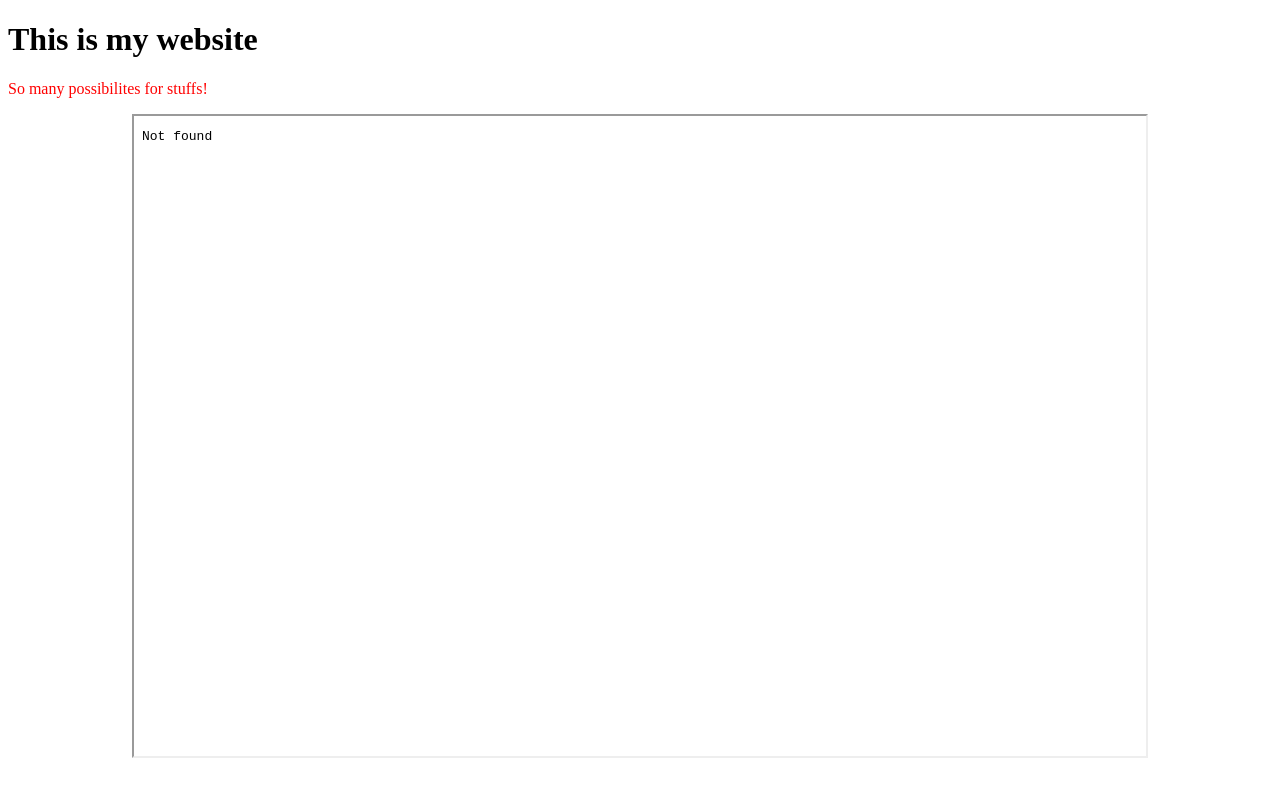
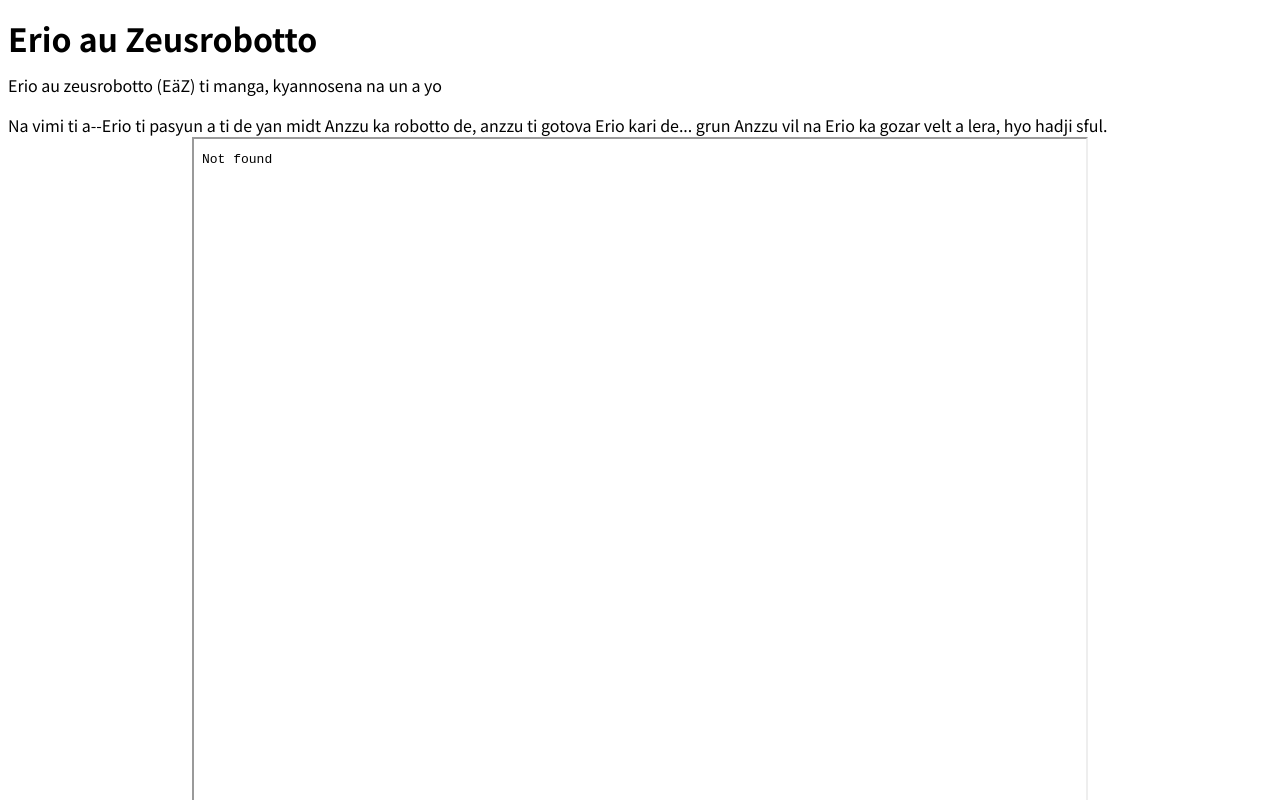
Before and after one commit to mireimu/mireimu.github.io, a plain HTML site: page index.html in a window 1280 px wide. Shown: the top 800 px of the page. Drawn offline with Linux system fonts and the light colour scheme.

Commit message:
Simple layout

```diff
--- /dev/null
+++ b/css/reset.css
@@ -0,0 +1,73 @@
+/* Box sizing rules */
+*,
+*::before,
+*::after {
+  box-sizing: border-box;
+}
+
+/* Prevent font size inflation */
+html {
+  -moz-text-size-adjust: none;
+  -webkit-text-size-adjust: none;
+  text-size-adjust: none;
+}
+
+/* Remove default margin in favour of better control in authored CSS */
+body, h1, h2, h3, h4, p,
+figure, blockquote, dl, dd {
+  margin-block-end: 0;
+}
+
+/* Remove list styles on ul, ol elements with a list role, which suggests default styling will be removed */
+ul[role='list'],
+ol[role='list'] {
+  list-style: none;
+}
+
+/* Set core body defaults */
+body {
+  min-height: 100vh;
+  line-height: 1.5;
+}
+
+/* Set shorter line heights on headings and interactive elements */
+h1, h2, h3, h4,
+button, input, label {
+  line-height: 1.1;
+}
+
+/* Balance text wrapping on headings */
+h1, h2,
+h3, h4 {
+  text-wrap: balance;
+}
+
+/* A elements that don't have a class get default styles */
+a:not([class]) {
+  text-decoration-skip-ink: auto;
+  color: currentColor;
+}
+
+/* Make images easier to work with */
+img,
+picture {
+  max-width: 100%;
+  display: block;
+}
+
+/* Inherit fonts for inputs and buttons */
+input, button,
+textarea, select {
+  font-family: inherit;
+  font-size: inherit;
+}
+
+/* Make sure textareas without a rows attribute are not tiny */
+textarea:not([rows]) {
+  min-height: 10em;
+}
+
+/* Anything that has been anchored to should have extra scroll margin */
+:target {
+  scroll-margin-block: 5ex;
+}
--- /dev/null
+++ b/css/styles.css
@@ -0,0 +1,18 @@
+body {
+  font-family: "Noto Sans JP", "sans-serif";
+}
+
+a {
+  display: inline;
+}
+.chapters {
+  border: 5px solid #d5aa77;
+  background: ;
+}
+
+.pdf {
+  width: 70vw;
+  height: 100vw;
+  margin: 0 auto;
+  display: block;
+}
--- a/index.html
+++ b/index.html
@@ -1,15 +1,40 @@
 <!DOCTYPE html>
 <html lang="en">
-<head>
-    <meta charset="UTF-8">
-    <meta name="viewport" content="width=device-width, initial-scale=1.0">
+  <head>
+    <meta charset="UTF-8" />
+    <meta name="viewport" content="width=device-width, initial-scale=1.0" />
     <title>Rei's site</title>
-    <link rel="stylesheet" href="styles.css">
-</head>
-<body>
-    <h1>This is my website</h1>
-    <p class="possibilites">So many possibilites for stuffs!</p>
-
-    <iframe src='chapters/ch-1.pdf' class='pdf'></iframe>
-</body>
+    <link rel="stylesheet" href="css/reset.css" />
+    <link rel="stylesheet" href="css/styles.css" />
+    <link rel="preconnect" href="https://fonts.googleapis.com" />
+    <link rel="preconnect" href="https://fonts.gstatic.com" crossorigin />
+    <link
+      href="https://fonts.googleapis.com/css2?family=Noto+Sans+JP:wght@100..900&display=swap"
+      rel="stylesheet"
+    />
+  </head>
+  <body>
+    <h1>Erio au Zeusrobotto</h1>
+    <p class="eaz">Erio au zeusrobotto (EäZ) ti manga, kyannosena na un a yo</p>
+    <p>
+      Na vimi ti a--Erio ti pasyun a ti de yan midt Anzzu ka robotto de, anzzu
+      ti gotova Erio kari de... grun Anzzu vil na Erio ka gozar velt a lera, hyo
+      hadji sful.
+    </p>
+    <iframe src="chapters/ch-1.pdf" class="pdf"></iframe>
+    <h2>Raztel</h2>
+    <div class="chapters">
+      <ul>
+        <li><a href="chapters/ch-1.pdf">Chapter 1</a> <span>ldkfjdfl</span></li>
+        <li><a href="chapters/ch-1.pdf">Chapter 1</a></li>
+        <li><a href="chapters/ch-1.pdf">Chapter 1</a></li>
+        <li><a href="chapters/ch-1.pdf">Chapter 1</a></li>
+        <li><a href="chapters/ch-1.pdf">Chapter 1</a></li>
+        <li><a href="chapters/ch-1.pdf">Chapter 1</a></li>
+        <li><a href="chapters/ch-1.pdf">Chapter 1</a></li>
+        <li><a href="chapters/ch-1.pdf">Chapter 1</a></li>
+        <li><a href="chapters/ch-1.pdf">Chapter 1</a></li>
+      </ul>
+    </div>
+  </body>
 </html>
--- a/styles.css
+++ /dev/null
@@ -1,12 +0,0 @@
-html, body {width: 100; height: 100%;}
-
-.possibilites {
-    color: red;
-}
-
-.pdf {
-display: block;
-height: 80%;
-width: 80%;
-margin: 0 auto;
-}
```
Also changed, not shown: 1 other file.
